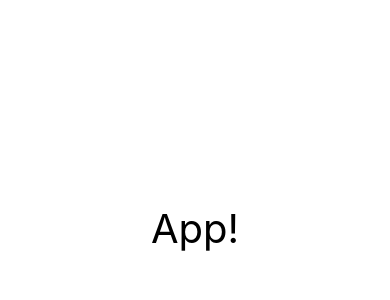
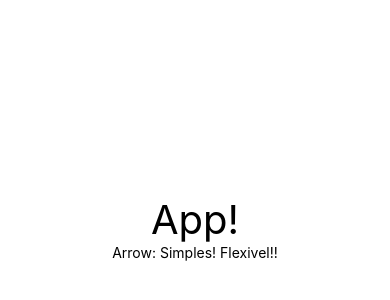
Before and after one commit to lucasdlg5/React_Study, a React Native app in the folder exercicios/: screen / in a window 390 px wide. Shown: the part 194-494 px from the top of the page. Built offline with nearby package versions, Linux system fonts and the light colour scheme.

Commit message:
Adicionando Tags

```diff
--- a/exercicios/src/App.js
+++ b/exercicios/src/App.js
@@ -1,11 +1,24 @@
 import React, { Component } from 'react'
 import { View, Text, StyleSheet } from 'react-native'
+import Simples from './componentes/Simples'
 
 export default class App extends Component {
 	render () { //Responsavel por renderizar a tela, que esse componente sera exibido
 		return ( //Aqui sera retornado o JSX
+
+			/*
+			Para as TAGS, pode-se usar de duas maneiras os componentes:
+			<Simples></Simples>
+
+			<Simples/>
+
+			Passando propriedade para os componentes
+			Caso esteja utilizando componente funcional, é necessario fornecer parametros
+			<Simples var='Texto'/>
+			*/
 			<View style={styles.container}>
 				<Text style={styles.f20}> App! </Text>
+				<Simples texto='Flexivel!!'/>
 			</View>
 		)
 	}
--- /dev/null
+++ b/exercicios/src/componentes/Simples.js
@@ -0,0 +1,41 @@
+import React from 'react'; //Sempre que vamos usar o JSX o react deve estar presente dentro do import
+import { Text, View } from 'react-native';
+
+//Duas maneiras de se declarar o export: Comum
+//export default function (props) {
+
+//Utilizando Arrow:
+//export default (props) => {
+//export default props => { //Tambem funciona
+
+//Codigo Original - Basta descomentar aqui
+
+export default props => { //É aconselhavel caso utlize parametro, chamar de PROPS utilizado para acessar as propriedades fora do componente
+    //Quando utilizado o parametro, ele virá em forma de objeto, tendo que acessa-lo da seguinte forma dentro da tag: <Text>{props.nome_var}</Text>
+    //return <Text>{props.texto}</Text>
+    return <Text>Arrow: Simples! {props.texto}</Text> //Pode se utilizar interpolação entre o texto
+}
+
+//Função com return implicita, o mesmo do de cima, porém desta forma nao deixa utilizar mais de 1 componente (varios textos etc), tendo que encapsula-los como abaixo
+
+//Correto
+//export default props =>
+//    <Text>Arrow: Simples! {props.texto}</Text>
+
+//Errado
+/*export default props =>
+    <Text>Arrow: Simples! {props.texto}</Text>
+    <Text>Arrow: Simples! {props.texto}</Text>*/
+
+//Correto Encapsulado
+/*export default props =>
+    <View>
+        <Text>Arrow 1: Simples! {props.texto}</Text>
+        <Text>Arrow 2: Simples! {props.texto}</Text>
+    </View>*/
+
+//Utilizando Array sem utilizar View
+/*export default props => [
+    <Text key={1}>Arrow 1: Simples! {props.texto}</Text>,
+    <Text key={2}>Arrow 2: Simples! {props.texto}</Text>
+]*/
```
